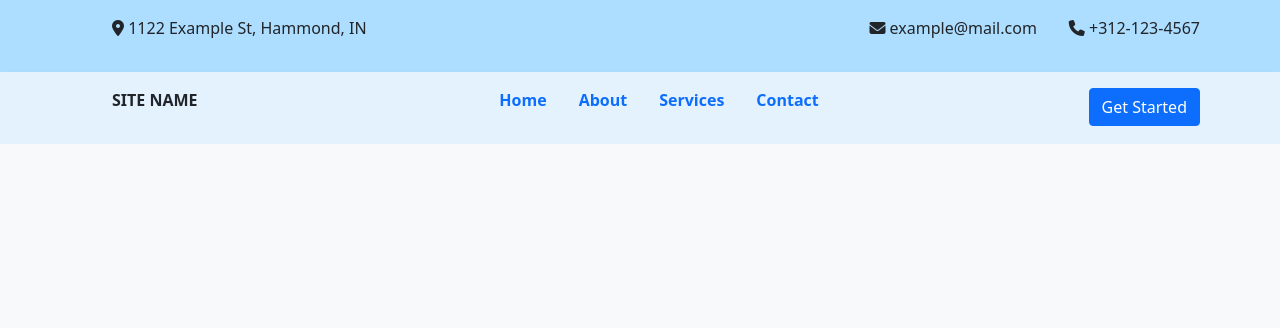
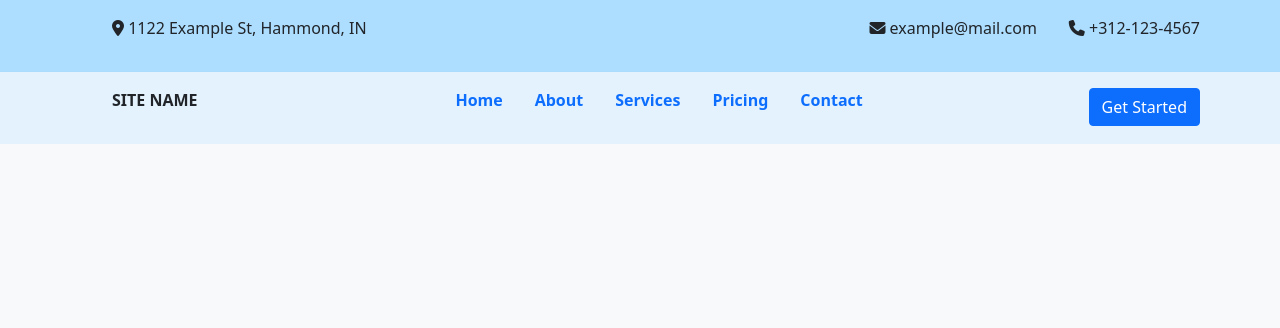
Before and after one commit to Vurnex/techrepairshop, a plain HTML site: page index.html in a window 1280 px wide. Shown: the top 328 px of the page. Drawn offline with nearby package versions, Linux system fonts and the light colour scheme.

Commit message:
Add pricing section link

```diff
--- a/index.html
+++ b/index.html
@@ -92,6 +92,7 @@
         <li><a href="#">Home</a></li>
         <li><a href="#">About</a></li>
         <li><a href="#">Services</a></li>
+        <li><a href="#">Pricing</a></li>
         <li><a href="#">Contact</a></li>
       </ul>
 
@@ -133,6 +134,9 @@
             </li>
             <li class="nav-item">
               <a class="nav-link" href="#services">Services</a>
+            </li>
+            <li class="nav-item">
+              <a class="nav-link" href="#pricing">Pricing</a>
             </li>
             <li class="nav-item">
               <a class="nav-link" href="#contact">Contact</a>
```
